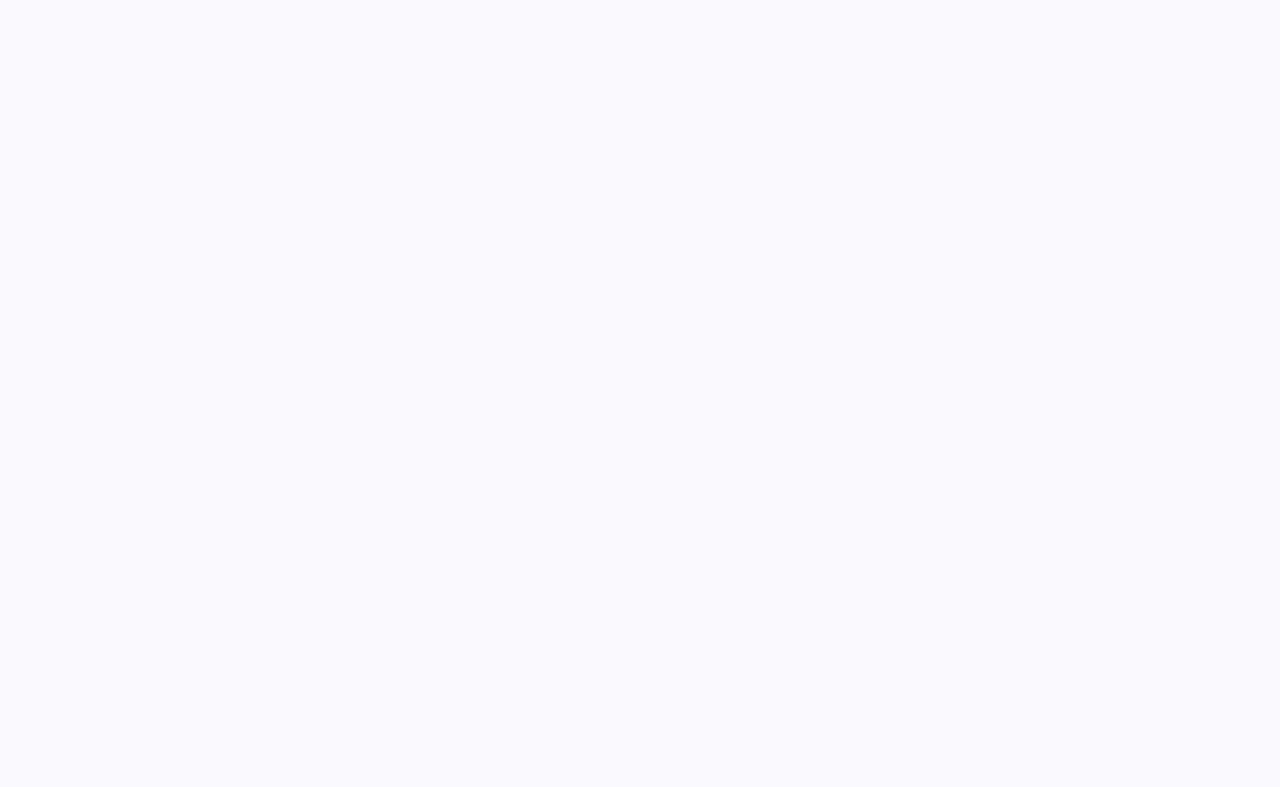
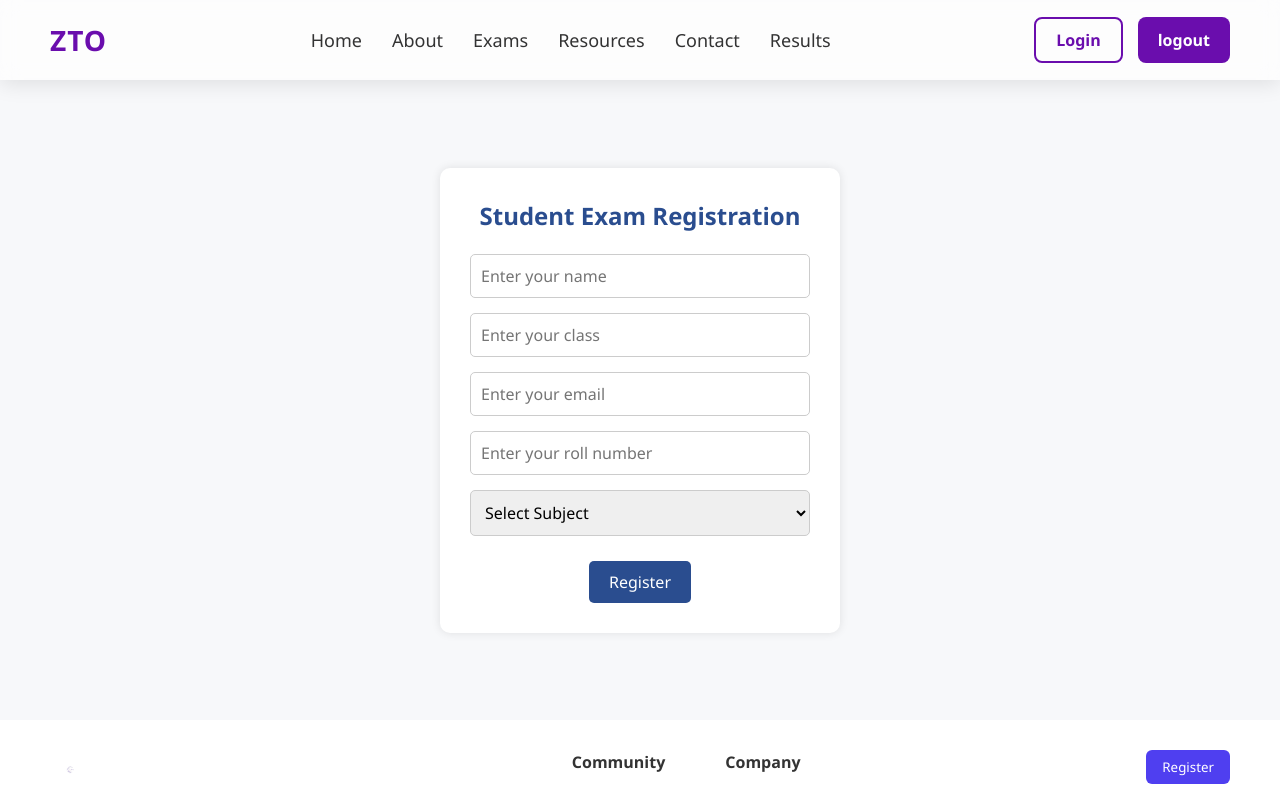
Before and after one commit to Ashishm0511/ztoFrontend, a React (Vite) app: page /enroll-exams in a window 1280 px wide. Before the commit this address had no page. Shown: the top 787 px of the page. Built offline with nearby package versions, Linux system fonts and the light colour scheme.

Commit message:
made some changes

```diff
--- a/src/App.jsx
+++ b/src/App.jsx
@@ -7,46 +7,35 @@ import About from './pages/About';
 import Home from './pages/Home';
 import Rewards from './pages/Rewards';
 import PastExams from './pages/PastExams';
+import EnrollExams from './pages/EnrollExams';
+import PrivateComponent from './pages/privateComponent';
+import CheckResult from './pages/CheckResult'; // Corrected import
+import CardLayout from './pages/Exams';
+import PageNotFound from './Components/PageNotFound';
 
-import EnrollExams from './pages/EnrollExams';
+const resultData = {
+  studentName: "John Doe",
+  rollNumber: "123456",
+  course: "Full Stack Web Development",
+};
 
-import CheckResult from './pages/CheckResult';
-import Exams from './pages/Exams';
-
-import PrivateComponent from './pages/privateComponent';
-// import EnrollExams from './pages/EnrollExams';
-
-
-
-
-
-// import CheckResults from './pages/CheckResults';
-import CardLayout from './pages/Exams';
 function App() {
   return (
     <div className="App">
       <Router>
         <Routes>
-
           <Route path="/login" element={<Login />} />
           <Route path="/register" element={<Register />} />
-
-
-
-          {/* <Route element={<PrivateComponent />}> */}
-
           <Route path="/" element={<Home />} />
           <Route path="/resources" element={<Resources />} />
-            <Route path="/exams" element={<CardLayout/>} />
+          <Route path="/exams" element={<CardLayout />} />
           <Route path="/pastexams" element={<PastExams />} />
           <Route path="/contact" element={<Contact />} />
           <Route path="/about" element={<About />} />
-            {/* <Route path="/enroll-exams" element={<EnrollExams />} /> */}
+          <Route path="/enroll-exams" element={<EnrollExams />} />
           <Route path="/rewards" element={<Rewards />} />
-            {/* <Route path="/check-results" element={<CheckResults />} /> */}
-
-          {/* </Route> */}
-
+          <Route path="/checkresult" element={<CheckResult  />} />
+          <Route path="*" element={<PageNotFound />} />
         </Routes>
       </Router>
     </div>
--- a/src/Components/Navbar.jsx
+++ b/src/Components/Navbar.jsx
@@ -28,6 +28,7 @@ const Navbar = () => {
         <li><Link to="/exams">Exams</Link></li>
         <li><Link to="/resources">Resources</Link></li>
         <li><Link to="/contact">Contact</Link></li>
+        <li><Link to='/checkresult'> Results </Link></li>
       </ul>
 
       <div className="navbar-buttons">
--- /dev/null
+++ b/src/Components/PageNotFound.jsx
@@ -0,0 +1,80 @@
+import React from "react";
+
+const PageNotFound = () => {
+    const styles = {
+        container: {
+            display: "flex",
+            flexDirection: "column",
+            justifyContent: "center",
+            alignItems: "center",
+            height: "100vh",
+            backgroundColor: "#f8f9fa",
+            textAlign: "center",
+            animation: "fadeIn 1.5s ease-in-out",
+        },
+        heading: {
+            fontSize: "6rem",
+            color: "#ff6f61",
+            margin: "0",
+            animation: "bounce 1.5s infinite",
+        },
+        subheading: {
+            fontSize: "1.5rem",
+            color: "#6c757d",
+            marginTop: "1rem",
+        },
+        button: {
+            marginTop: "2rem",
+            padding: "0.75rem 1.5rem",
+            fontSize: "1rem",
+            color: "#fff",
+            backgroundColor: "#007bff",
+            border: "none",
+            borderRadius: "5px",
+            cursor: "pointer",
+            transition: "background-color 0.3s ease",
+        },
+        buttonHover: {
+            backgroundColor: "#0056b3",
+        },
+        "@keyframes fadeIn": {
+            from: { opacity: 0 },
+            to: { opacity: 1 },
+        },
+        "@keyframes bounce": {
+            "0%, 20%, 50%, 80%, 100%": { transform: "translateY(0)" },
+            "40%": { transform: "translateY(-30px)" },
+            "60%": { transform: "translateY(-15px)" },
+        },
+    };
+
+    const handleMouseEnter = (e) => {
+        e.target.style.backgroundColor = styles.buttonHover.backgroundColor;
+    };
+
+    const handleMouseLeave = (e) => {
+        e.target.style.backgroundColor = styles.button.backgroundColor;
+    };
+
+    return (
+        <div style={styles.container}>
+            <h1 style={styles.heading}>404</h1>
+            <p style={styles.subheading}>Oops! The page you're looking for doesn't exist.
+                <br />
+                Or
+                <br />
+                Our developers Are lazy and haven't built it yet.
+            </p>
+            <button
+                style={styles.button}
+                onMouseEnter={handleMouseEnter}
+                onMouseLeave={handleMouseLeave}
+                onClick={() => (window.location.href = "/")}
+            >
+                Go Back Home
+            </button>
+        </div>
+    );
+};
+
+export default PageNotFound;
--- a/src/pages/CheckResult.jsx
+++ b/src/pages/CheckResult.jsx
@@ -1,15 +1,34 @@
 import React from "react";
+import { useLocation } from "react-router-dom";
 import "./CheckResult.css";
+import Navbar from "../Components/Navbar"; // Ensure correct import
+import Footer from "../Components/Footer"; // Ensure correct import
 
-const CheckResult = ({ resultData }) => {
+const CheckResult = () => {
+  const location = useLocation();
+  const resultData = location.state?.resultData;
+
+  if (!resultData) {
     return (
+      <>
+        <Navbar />
+        <div className="result-container">
+          <div className="no-result">No result data available.</div>
+        </div>
+        <Footer />
+      </>
+    );
+  }
+
+  return (
+    <>
+      <Navbar />
       <div className="result-container">
         <div className="result-header">
           <h1>Exam Results</h1>
           <p>Access your examination results with detailed performance analysis</p>
         </div>
 
-      {resultData ? (
         <div className="result-details">
           <h2>{resultData.studentName}</h2>
           <p><strong>Roll Number:</strong> {resultData.rollNumber}</p>
@@ -31,10 +50,9 @@ const CheckResult = ({ resultData }) => {
             </ul>
           </div>
         </div>
-      ) : (
-        <p className="no-result">No result data available.</p>
-      )}
       </div>
+      <Footer />
+    </>
   );
 };
 
--- a/src/pages/EnrollExams.jsx
+++ b/src/pages/EnrollExams.jsx
@@ -7,103 +7,96 @@ import Footer from '../Components/Footer';
 const EnrollExams = () => {
   const navigate = useNavigate();
 
-  const exams = [
-    {
-      id: 1,
-      title: "Full Stack Web Developer Certification",
-      date: "November 15, 2023 • 10:00 AM - 12:00 PM",
-      fee: "$120",
-      seats: "32/50 seats remaining",
-      status: "Open",
-      description: "Comprehensive exam covering both front-end and back-end development skills for modern web applications.",
-      modules: [
-        "HTML5 & CSS3 Fundamentals",
-        "JavaScript (ES6+)",
-        "React.js & Redux",
-        "Node.js & Express",
-        "Database Integration"
-      ]
-    },
-    {
-      id: 2,
-      title: "Data Science Professional Exam",
-      date: "December 5, 2023 • 2:00 PM - 5:00 PM",
-      fee: "$150",
-      seats: "45/60 seats remaining",
-      status: "Filling Fast",
-      description: "Validate your data analysis and machine learning skills with this industry-recognized certification.",
-      modules: [
-        "Python Programming",
-        "Pandas & NumPy",
-        "Data Visualization",
-        "Machine Learning Basics",
-        "Statistical Analysis"
-      ]
-    }
-  ];
+  const inputStyle = {
+    width: "100%",
+    padding: "10px",
+    marginBottom: "15px",
+    borderRadius: "5px",
+    border: "1px solid #ccc",
+    fontSize: "1rem",
+  };
+
 
   return (
     <>
-    <Navbar />
-    <div className="enroll-container">
-      {/* Header Section */}
-      <header className="enroll-header">
-        <button onClick={() => navigate(-1)} className="back-button">
-          ← Back to Dashboard
-        </button>
-        <div className="header-content">
-          <h1>Exam Enrollment Portal</h1>
-          <p>Register for upcoming certification programs</p>
+      <Navbar />
+
+      <div className="enroll-exams-container">
+
+      <div
+  style={{
+    display: "flex",
+    justifyContent: "center",
+    alignItems: "center",
+    minHeight: "80vh", // enough height for vertical centering
+    backgroundColor: "#f7f8fa", // optional background
+  }}
+>
+  <form
+    style={{
+      display: "flex",
+      flexDirection: "column",
+      alignItems: "center",
+      padding: "30px",
+      borderRadius: "10px",
+      backgroundColor: "#ffffff",
+      boxShadow: "0 0 10px rgba(0,0,0,0.1)",
+      width: "100%",
+      maxWidth: "400px",
+    }}
+  >
+    <h2 style={{ marginBottom: "20px", color: "#2a4d8f" }}>
+      Student Exam Registration
+    </h2>
+
+    <input
+      type="text"
+      placeholder="Enter your name"
+      style={inputStyle}
+    />
+    <input
+      type="text"
+      placeholder="Enter your class"
+      style={inputStyle}
+    />
+    <input
+      type="email"
+      placeholder="Enter your email"
+      style={inputStyle}
+    />
+    <input
+      type="text"
+      placeholder="Enter your roll number"
+      style={inputStyle}
+    />
+    <select style={inputStyle}>
+      <option value="">Select Subject</option>
+      <option value="maths">Mathematics</option>
+      <option value="science">Science</option>
+      <option value="english">English</option>
+      <option value="computers">Computer Science</option>
+    </select>
+
+    <button
+      type="submit"
+      style={{
+        marginTop: "10px",
+        padding: "10px 20px",
+        border: "none",
+        backgroundColor: "#2a4d8f",
+        color: "white",
+        borderRadius: "5px",
+        cursor: "pointer",
+        fontSize: "1rem",
+      }}
+    >
+      Register
+    </button>
+  </form>
+</div>
+
         </div>
-      </header>
-
-      {/* Exams List */}
-      <div className="exam-list">
-        {exams.map((exam) => (
-          <div key={exam.id} className="exam-card">
-            <div className="card-header">
-              <h2>{exam.title}</h2>
-              <span className={`status-badge ${exam.status.replace(' ', '-').toLowerCase()}`}>
-                {exam.status}
-              </span>
-            </div>
-
-            <div className="exam-details">
-              <div className="detail-row">
-                <span className="detail-label">📅 Date & Time</span>
-                <span className="detail-value">{exam.date}</span>
-              </div>
-              <div className="detail-row">
-                <span className="detail-label">💵 Examination Fee</span>
-                <span className="detail-value">{exam.fee}</span>
-              </div>
-              <div className="detail-row">
-                <span className="detail-label">👥 Available Seats</span>
-                <span className="detail-value">{exam.seats}</span>
-              </div>
-            </div>
-
-            <div className="exam-description">
-              <p>{exam.description}</p>
-            </div>
-
-            <div className="modules-section">
-              <h3>Exam Modules:</h3>
-              <ul className="modules-list">
-                {exam.modules.map((module, index) => (
-                  <li key={index}>
-                    <span className="module-icon">▸</span> {module}
-                  </li>
-                ))}
-              </ul>
-            </div>
-
-            <button className="enroll-button">Enroll Now</button>
-          </div>
-        ))}
-      </div>
-    </div>
-    <Footer />
+      <Footer />
     </>
 
   );
```
Also changed, not shown: src/pages/EnrollExams.css (+34 -11 lines), src/pages/Exams.jsx (+26 -17 lines). Lines whose indentation alone changed are shown as unchanged.
